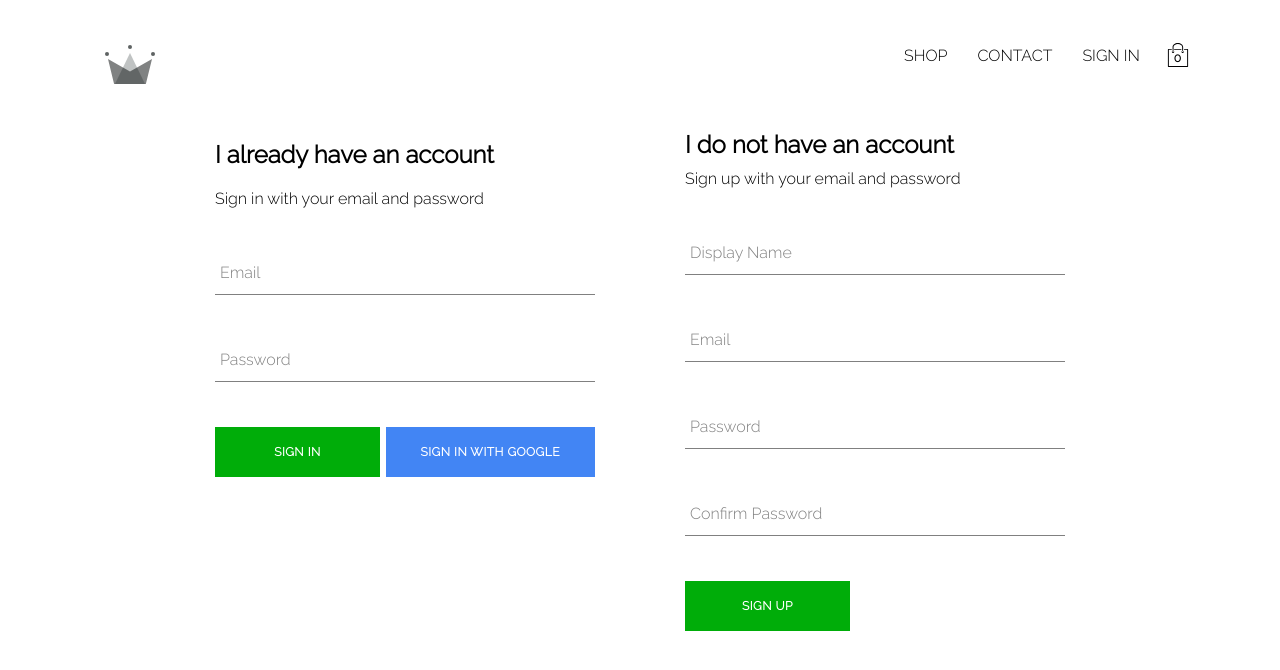
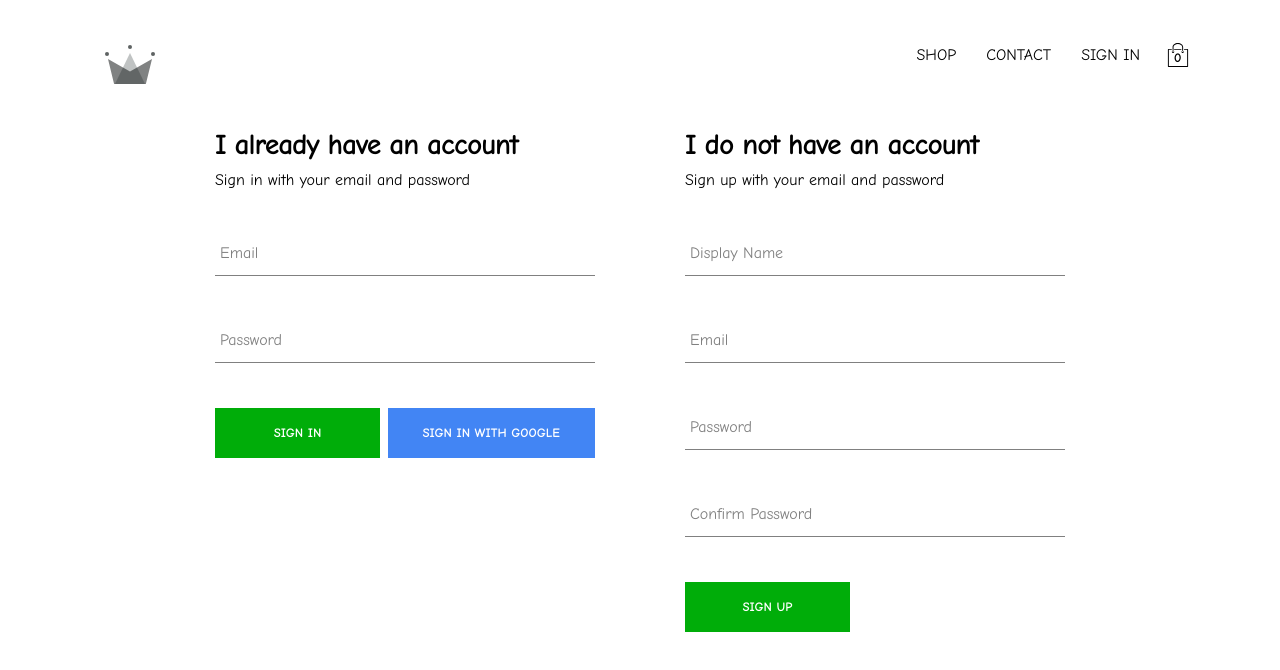
Before and after one commit to HoTrongTin/clothing-shop, a React (Create React App) app: page /signin in a window 1280 px wide. Shown: the top 670 px of the page. Built offline with nearby package versions, Linux system fonts and the light colour scheme; no server answers.

Commit message:
created cart-item component and connect cart-dropdown with reducer

```diff
--- a/public/index.html
+++ b/public/index.html
@@ -24,8 +24,7 @@
       work correctly both with client-side routing and a non-root public URL.
       Learn how to configure a non-root public URL by running `npm run build`.
     -->
-    <link href="https://fonts.googleapis.com/css2?family=Raleway:wght@300&display=swap" rel="stylesheet">
-    <title>React App</title>
+    <link href="https://fonts.googleapis.com/css2?family=Comic+Neue&display=swap" rel="stylesheet">
   </head>
   <body>
     <noscript>You need to enable JavaScript to run this app.</noscript>
--- a/src/App.css
+++ b/src/App.css
@@ -1,5 +1,5 @@
 body {
-    font-family: 'Raleway', sans-serif;
+    font-family: 'Comic Neue', cursive;
     padding: 20px 80px;
 }
 
--- a/src/components/cart-dropdown/cart-dropdown.component.jsx
+++ b/src/components/cart-dropdown/cart-dropdown.component.jsx
@@ -1,14 +1,26 @@
 import React from 'react'
+import { connect } from 'react-redux'
 
 import CustomButton from '../custom-button/custom-button.component.jsx'
+import CartItem from '../cart-item/cart-item.component.jsx'
 
 import './cart-dropdown.style.scss';
 
-const CartDropdown = () => (
+const CartDropdown = ({cartItems}) => (
     <div className='cart-dropdown'>
-        <div className='cart-items'></div>
+        <div className='cart-items'>
+            {
+                cartItems.map(cartItem => (
+                    <CartItem key={cartItem.id} item={cartItem}/>
+                ))
+            }
+        </div>
         <CustomButton inverted>GO TO CHECKOUT</CustomButton>
     </div>
 )
+                        // root-reducer --> cart-reducer --> CartItems
+const mapStateToProps = ({ cart: {cartItems}}) => ({
+    cartItems
+})
 
-export default CartDropdown;
+export default connect(mapStateToProps)(CartDropdown);
--- a/src/components/cart-dropdown/cart-dropdown.style.scss
+++ b/src/components/cart-dropdown/cart-dropdown.style.scss
@@ -1,6 +1,6 @@
 .cart-dropdown {
     position: absolute;
-    width: 240px;
+    width: 250px;
     height: 340px;
     display: flex;
     flex-direction: column;
--- /dev/null
+++ b/src/components/cart-item/cart-item.component.jsx
@@ -0,0 +1,15 @@
+import React from 'react';
+
+import './cart-item.style.scss';
+
+const CartItem = ({ item: { imageUrl, price, name, quantity}}) => (
+    <div className='cart-item'>
+        <img src={imageUrl} alt="cart-item"/>
+        <div className='item-details'>
+            <span className='name'>{name}</span>
+            <span className='price'>{quantity} x ${price}</span>
+        </div>
+    </div>
+)
+
+export default CartItem;
--- /dev/null
+++ b/src/components/cart-item/cart-item.style.scss
@@ -0,0 +1,23 @@
+.cart-item {
+    width: 100%;
+    display: flex;
+    height: 80px;
+    margin-bottom: 15px;
+
+    img {
+        width: 30%;
+    }
+
+    .item-details {
+        width: 70%;
+        display: flex;
+        flex-direction: column;
+        align-items: flex-start;
+        justify-content: center;
+        padding: 10px 20px;
+
+        .name {
+            font-size: 16px;
+        }
+    }
+}
--- a/src/components/custom-button/custom-button.style.scss
+++ b/src/components/custom-button/custom-button.style.scss
@@ -5,11 +5,11 @@
     letter-spacing: 0.5px;
     line-height: 50px;
     padding: 0 35px 0 35px;
-    font-size: 15px;
+    font-size: 16px;
     background-color: rgb(0, 173, 9);
     color: white;
     text-transform: uppercase;
-    font-family: 'Raleway', sans-serif;
+    font-family: 'Comic Neue', cursive;
     font-weight: bolder;
     font-size: 12px;
     border: none;
--- a/src/components/sign-in/sign-in.component.jsx
+++ b/src/components/sign-in/sign-in.component.jsx
@@ -45,7 +45,7 @@ class SignIn extends React.Component{
     render(){
         return (
             <div className='sign-in'>
-                <h2>I already have an account</h2>
+                <h2 className='title'>I already have an account</h2>
                 <span>Sign in with your email and password</span>
                 <form onSubmit={this.handleSubmit}>
                     <FormInput name='email' type='email' value={this.state.email}  onChange={this.handleChange} label='Email' required/>
--- a/src/components/sign-in/sign-in.style.scss
+++ b/src/components/sign-in/sign-in.style.scss
@@ -4,6 +4,7 @@
     flex-direction: column;
 
     .title{
+        font-size: 27px;
         margin: 10px 0;
     }
 
--- a/src/components/sign-up/sign-up.style.scss
+++ b/src/components/sign-up/sign-up.style.scss
@@ -4,6 +4,7 @@
     width: 380px;
 
     .title{
+        font-size: 27px;
         margin: 10px 0;
     }
 }
```
